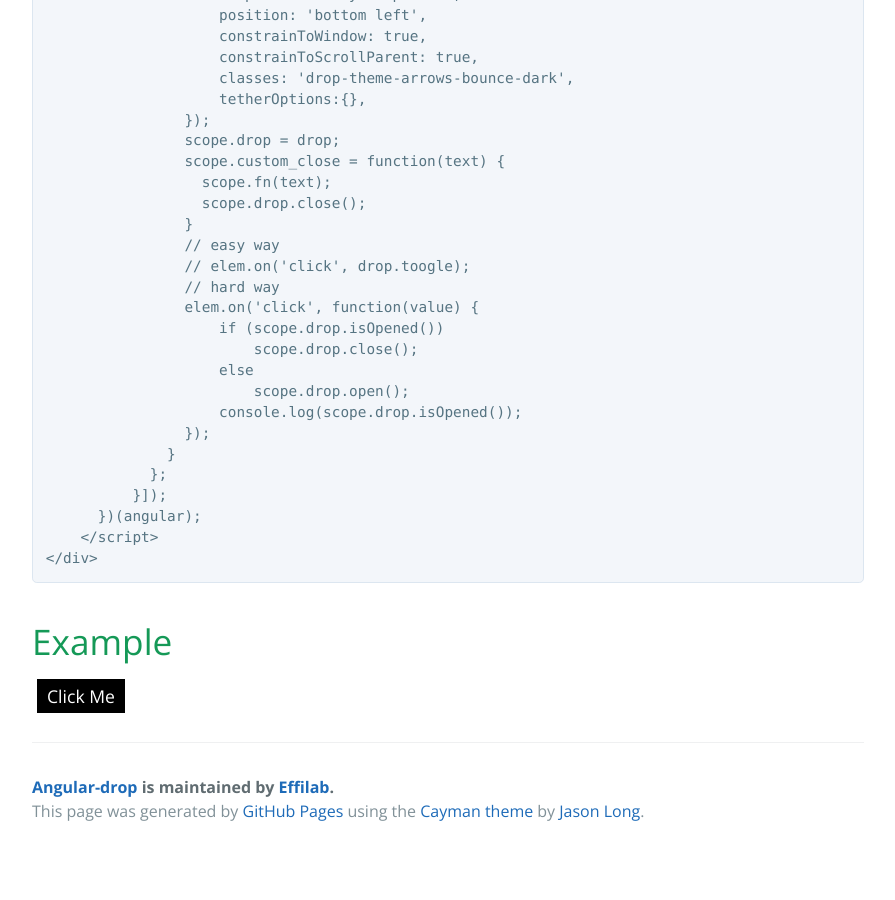
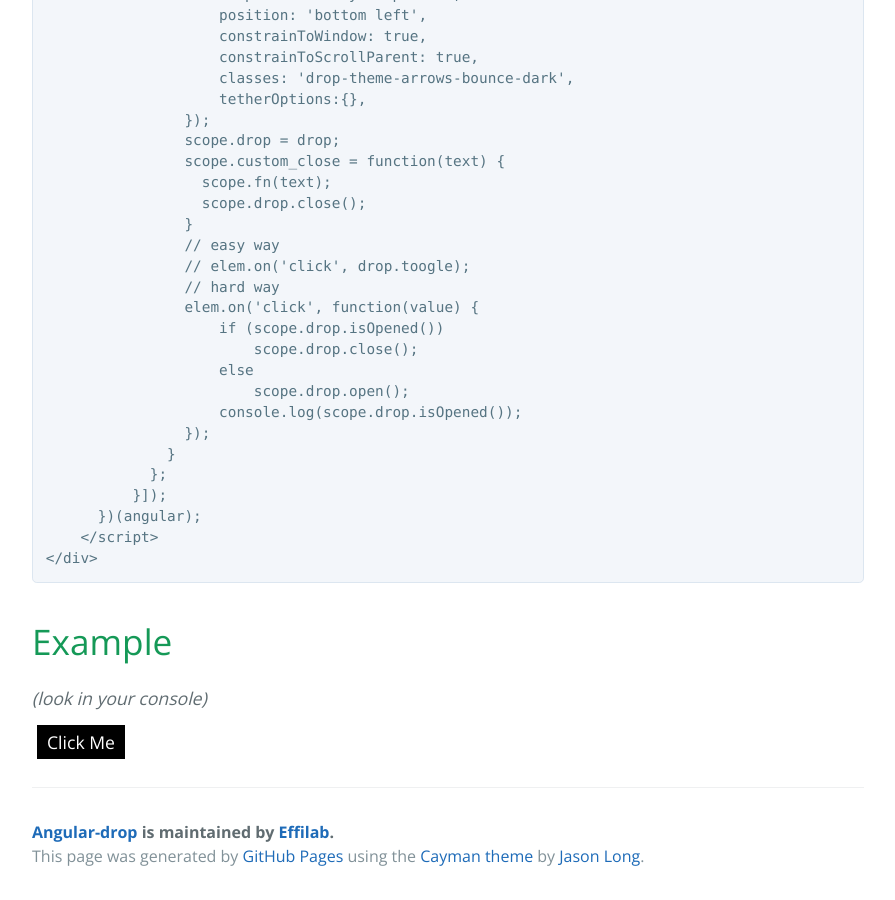
Before and after one commit to devil1991/angular-drop, a Jekyll site: the page built from index.md, in a window 1280 px wide and 900 px high, scrolled down 1662 px. Shown: the whole window, without its empty margins (192-1087 px from the left). Built offline with Jekyll 4.4.1, drawn with Linux system fonts in a browser that asks for light colours; nearby versions of some CDN libraries; Markdown is read by kramdown in place of the engine named in the settings; before the commit the page ends 2517 px from its top, so only the background shows below that.

```diff
--- a/Gemfile
+++ b/Gemfile
@@ -1,3 +1,4 @@
 source 'https://rubygems.org'
 
 gem 'github-pages'
+gem 'rouge'
--- a/_config.yml
+++ b/_config.yml
@@ -1,7 +1,3 @@
-markdown:    redcarpet
 highlighter: pygments
 safe: true
 lsi: false
-
-redcarpet:
-  extensions: [smart, tables, no_intra_emphasis, autolink]
--- a/index.md
+++ b/index.md
@@ -86,6 +86,8 @@ Create a custom directive.
 
 # Example
 
+*(look in your console)*
+
 <div ng-controller="MainController">
     <script id="my-drop.html" type="text/ng-template">
       <div class="drop">
```
Also changed, not shown: Gemfile.lock.
